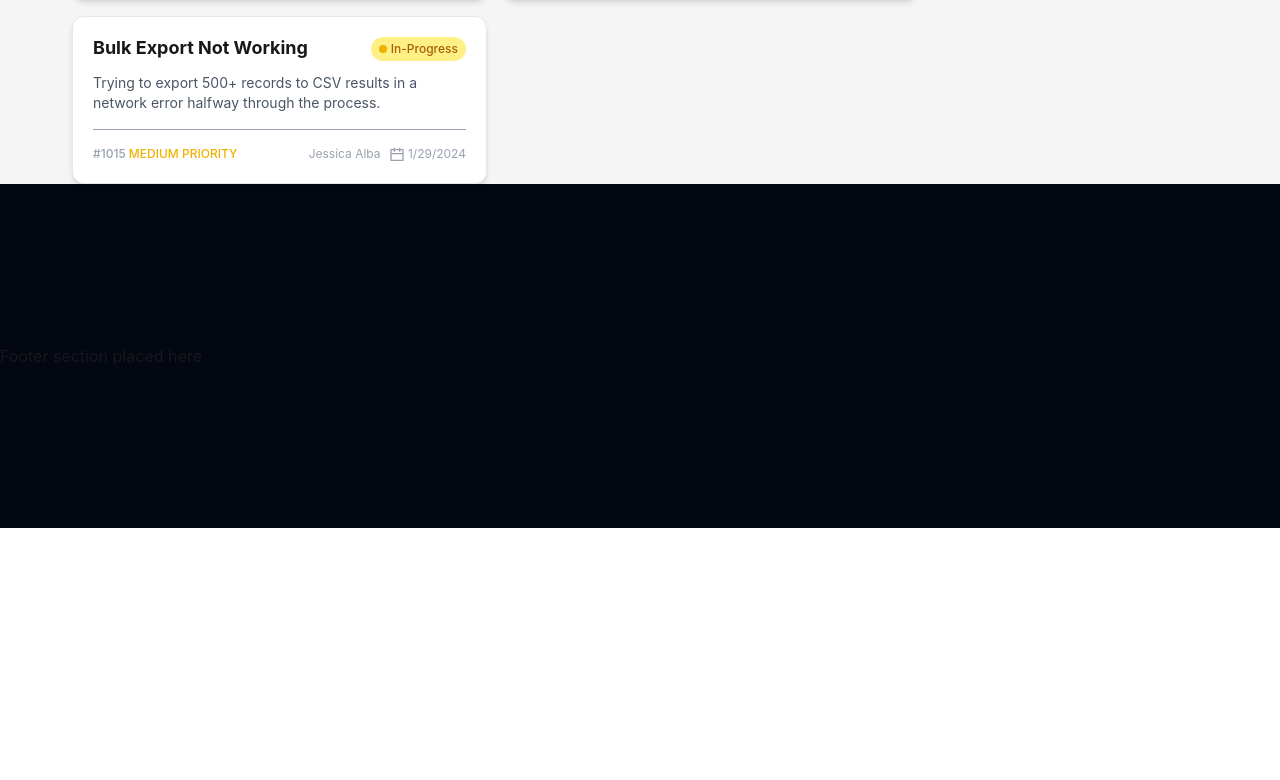
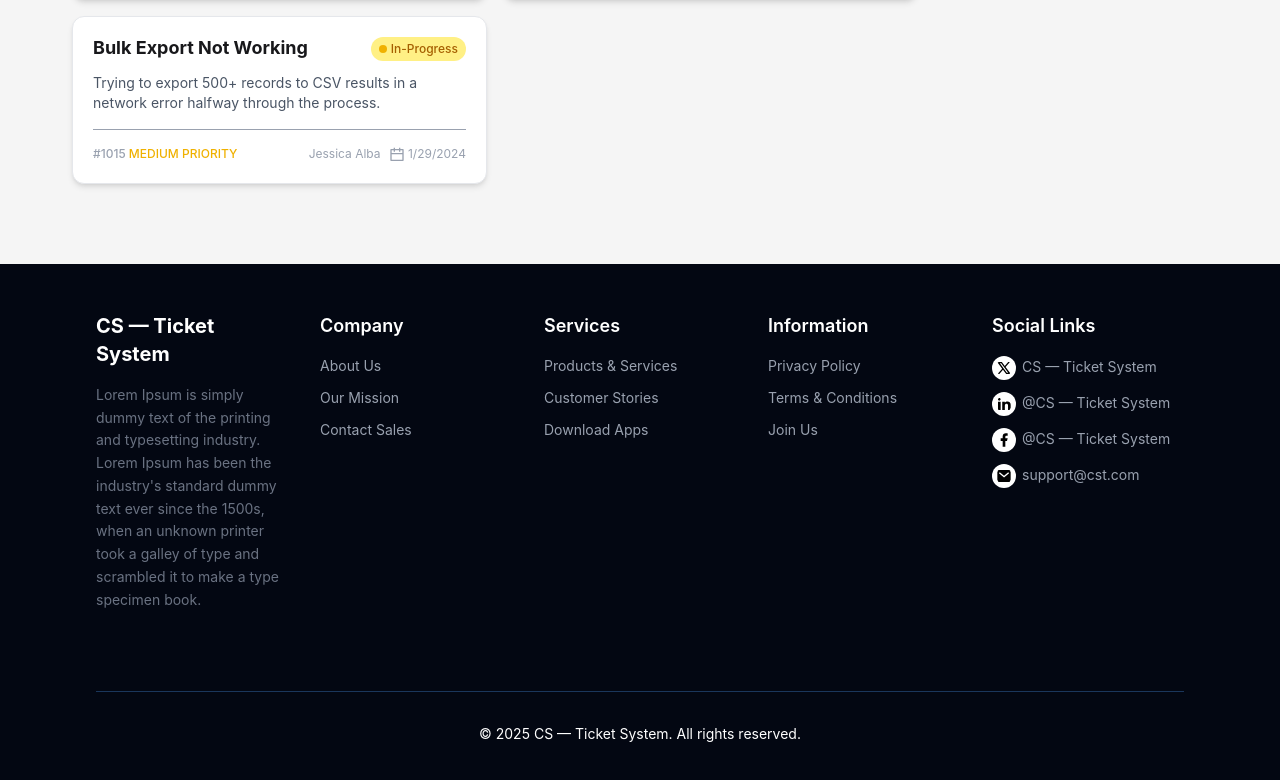
Before and after one commit to hasanujjamanjibon/customer-tickets-projects-assignment, a React (Vite) app: page / in a window 1280 px wide. Shown: the part 1716-2496 px from the top of the page. Before the commit the page ends 2244 px from the top, so only its background shows below. Built offline with nearby package versions, Linux system fonts and the light colour scheme.

Commit message:
footer added

```diff
--- a/src/components/DashboardSummary/DashboardSummary.jsx
+++ b/src/components/DashboardSummary/DashboardSummary.jsx
@@ -12,10 +12,8 @@ const DashboardSummary = ({
   const matchedTasks = tickets.filter((task) =>
     inProgressData.includes(task?.id),
   );
-  // const resolvedTasks = tickets.filter((task) => resolved.includes(task?.id));
-
   return (
-    <div className='grid grid-cols-1 lg:grid-cols-4 gap-6 px-2  min-h-fit max-w-6xl mx-auto'>
+    <div className='grid grid-cols-1 lg:grid-cols-4 gap-6 px-2 pb-20 min-h-fit max-w-6xl mx-auto'>
       <aside className='lg:col-span-1 order-first lg:order-last space-y-6'>
         <div className='p-2 rounded-sm '>
           <h2 className='font-semibold text-gray-700 mb-2 text-2xl'>
--- a/src/components/Footer/Footer.jsx
+++ b/src/components/Footer/Footer.jsx
@@ -1,10 +1,126 @@
+import { RiFacebookFill, RiLinkedinFill, RiMailFill, RiTwitterXLine } from '@remixicon/react';
+
 const Footer = () => {
+  return (
+    <footer className='bg-gray-950 text-gray-400 py-12 px-6 md:px-12 lg:px-24 font-sans'>
+      <div className='max-w-6xl mx-auto grid grid-cols-1 sm:grid-cols-2 lg:grid-cols-5 gap-8 pb-12  border-blue-400/30'>
+        <div className='lg:col-span-1'>
+          <h2 className='text-white text-xl font-bold mb-4'>
+            CS — Ticket System
+          </h2>
+          <p className='text-sm leading-relaxed text-gray-500'>
+            Lorem Ipsum is simply dummy text of the printing and typesetting
+            industry. Lorem Ipsum has been the industry's standard dummy text
+            ever since the 1500s, when an unknown printer took a galley of type
+            and scrambled it to make a type specimen book.
+          </p>
+        </div>
 
+        <div>
+          <h3 className='text-white font-semibold mb-4 text-lg'>Company</h3>
+          <ul className='space-y-3 text-sm'>
+            <li>
+              <a href='#' className='hover:text-white transition'>
+                About Us
+              </a>
+            </li>
+            <li>
+              <a href='#' className='hover:text-white transition'>
+                Our Mission
+              </a>
+            </li>
+            <li>
+              <a href='#' className='hover:text-white transition'>
+                Contact Sales
+              </a>
+            </li>
+          </ul>
+        </div>
 
-  return (
-    <div className='py-40 bg-gray-950'>
-      <div>Footer section placed here</div>
-    </div>
+        <div>
+          <h3 className='text-white font-semibold mb-4 text-lg'>Services</h3>
+          <ul className='space-y-3 text-sm'>
+            <li>
+              <a href='#' className='hover:text-white transition'>
+                Products & Services
+              </a>
+            </li>
+            <li>
+              <a href='#' className='hover:text-white transition'>
+                Customer Stories
+              </a>
+            </li>
+            <li>
+              <a href='#' className='hover:text-white transition'>
+                Download Apps
+              </a>
+            </li>
+          </ul>
+        </div>
+
+        <div>
+          <h3 className='text-white font-semibold mb-4 text-lg'>Information</h3>
+          <ul className='space-y-3 text-sm'>
+            <li>
+              <a href='#' className='hover:text-white transition'>
+                Privacy Policy
+              </a>
+            </li>
+            <li>
+              <a href='#' className='hover:text-white transition'>
+                Terms & Conditions
+              </a>
+            </li>
+            <li>
+              <a href='#' className='hover:text-white transition'>
+                Join Us
+              </a>
+            </li>
+          </ul>
+        </div>
+
+        <div>
+          <h3 className='text-white font-semibold mb-4 text-lg'>
+            Social Links
+          </h3>
+          <ul className='space-y-3 text-sm'>
+            <li className='flex items-center gap-3'>
+              <a href='#' className='hover:text-white transition'>
+                <RiTwitterXLine className='w-6 h-6 p-1 bg-white inline-block  text-black rounded-full text-[10px] font-bold mr-1.5' />
+                CS — Ticket System
+              </a>
+            </li>
+            <li className='flex items-center gap-3'>
+              <a href='#' className='hover:text-white transition'>
+                <RiLinkedinFill className='w-6 h-6 p-1 bg-white inline-block  text-black rounded-full text-[10px] font-bold mr-1.5' />
+                @CS — Ticket System
+              </a>
+            </li>
+            <li className='flex items-center gap-3'>
+              <a href='#' className='hover:text-white transition'>
+                <RiFacebookFill className='w-6 h-6 p-1 bg-white inline-block  text-black rounded-full text-[10px] font-bold mr-1.5' />
+                @CS — Ticket System
+              </a>
+            </li>
+            <li className='flex items-center gap-3'>
+              <a
+                href='mailto:support@cst.com'
+                className='hover:text-white transition'
+              >
+                <RiMailFill className='w-6 h-6 p-1 bg-white inline-block  text-black rounded-full text-[10px] font-bold mr-1.5' />
+                support@cst.com
+              </a>
+            </li>
+          </ul>
+        </div>
+      </div>
+
+      <div className='max-w-7xl mx-auto pt-8 border-t  border-blue-400/30 mt-8 text-center'>
+        <p className='text-sm text-white'>
+          &copy; 2025 CS — Ticket System. All rights reserved.
+        </p>
+      </div>
+    </footer>
   );
 };
 
```
